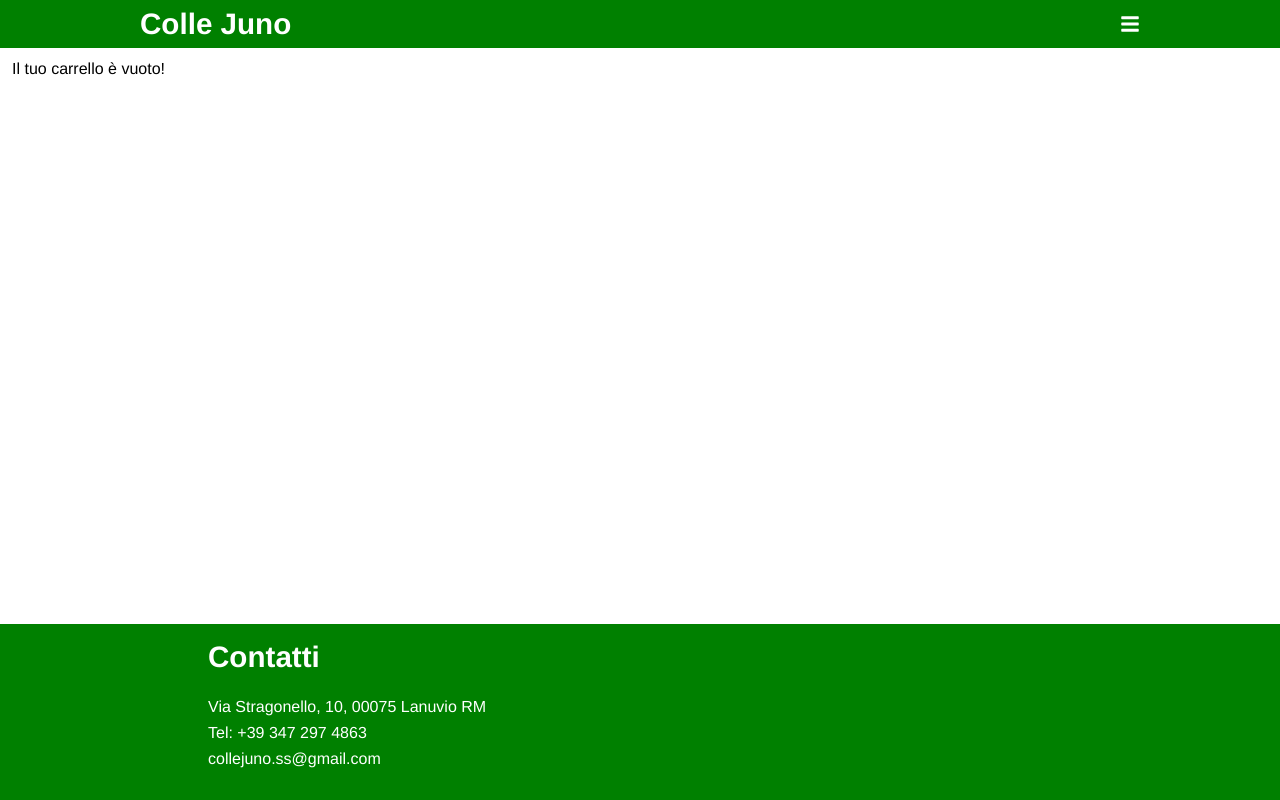
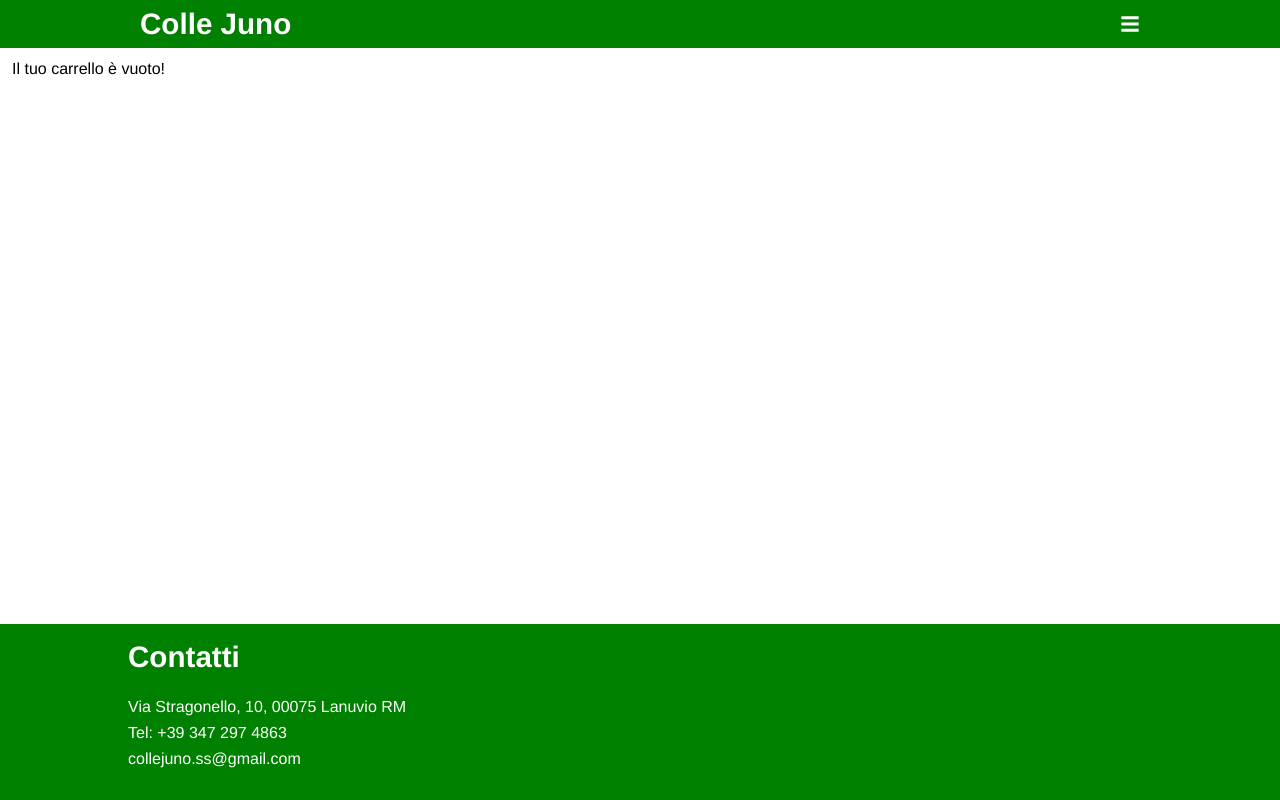
Before and after one commit to giorgiocesaroni/colle-juno-frontend, a Next.js app: page /cart in a window 1280 px wide. Built offline with nearby package versions, Linux system fonts and the light colour scheme; a web font is replaced by a local one.

Commit message:
Moved Snackbar

```diff
--- a/components/Footer.js
+++ b/components/Footer.js
@@ -11,19 +11,13 @@ export default function Footer() {
           <h1>Contatti</h1>
         </Link>
         <Link href={"https://goo.gl/maps/TND36uJGYVG1aK9G8"}>
-          <a href={"https://goo.gl/maps/TND36uJGYVG1aK9G8"}>
             <p>Via Stragonello, 10, 00075 Lanuvio RM</p>
-          </a>
         </Link>
         <Link href={"https://api.whatsapp.com/send?phone=393472974863"}>
-          <a href={"https://api.whatsapp.com/send?phone=393472974863"}>
             <p>Tel: +39 347 297 4863</p>
-          </a>
         </Link>
         <Link href={"mailto:collejuno.ss@gmail.com"}>
-          <a href={"mailto:collejuno.ss@gmail.com"}>
             <p>collejuno.ss@gmail.com</p>
-          </a>
         </Link>
       </div>
     </footer>
--- a/styles/footer.css
+++ b/styles/footer.css
@@ -7,7 +7,7 @@ footer {
 }
 
 footer .content {
-  max-width: 864px;
+  max-width: 1024px;
   margin: 0 auto;
   width: 100%;
   display: grid;
--- a/styles/text.css
+++ b/styles/text.css
@@ -6,7 +6,7 @@ html {
 
 a {
   color: inherit;
-  text-decoration: none;
+  /* text-decoration: none; */
 }
 
 h1 {
```
Also changed, not shown: components/Product.js (+7 -2 lines).
